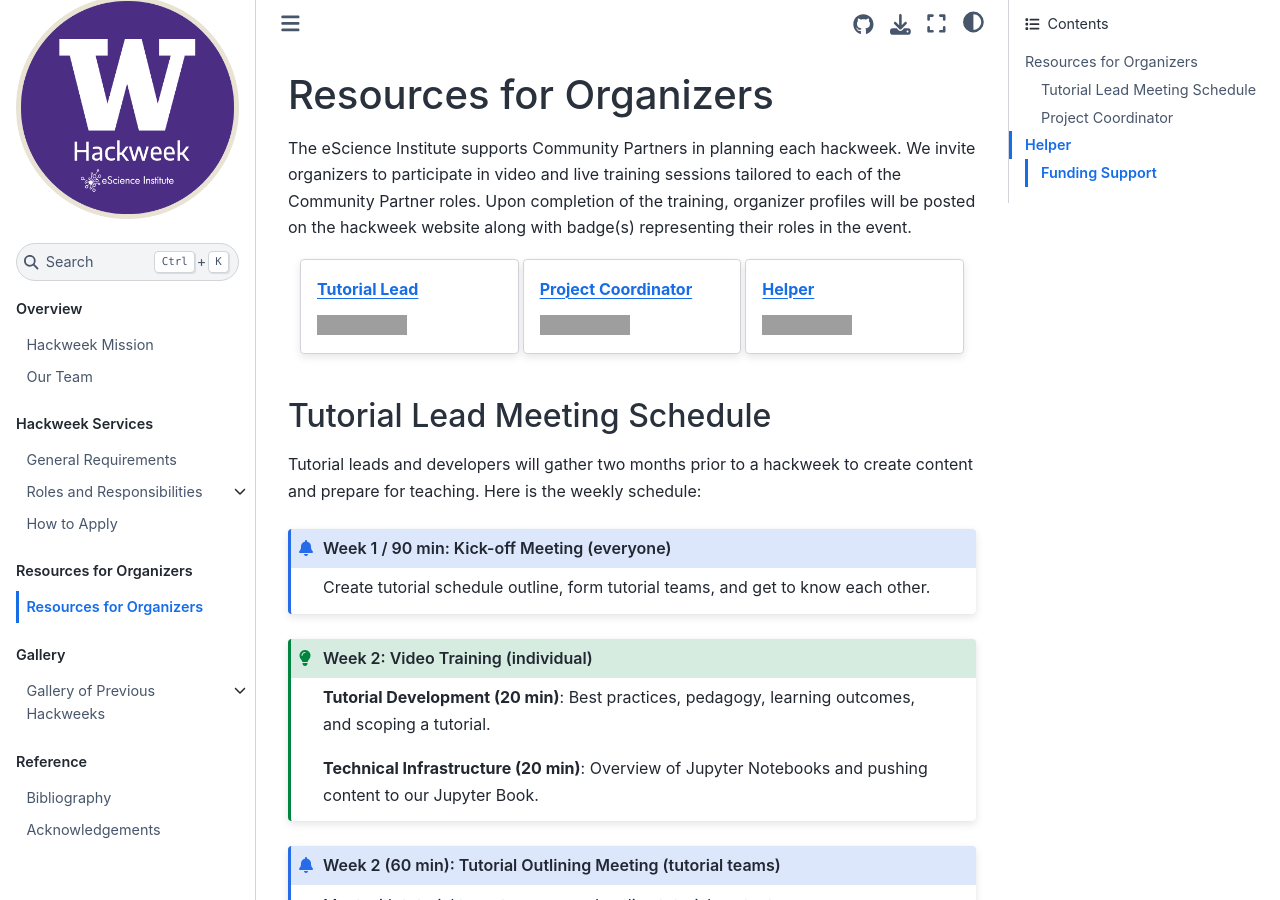
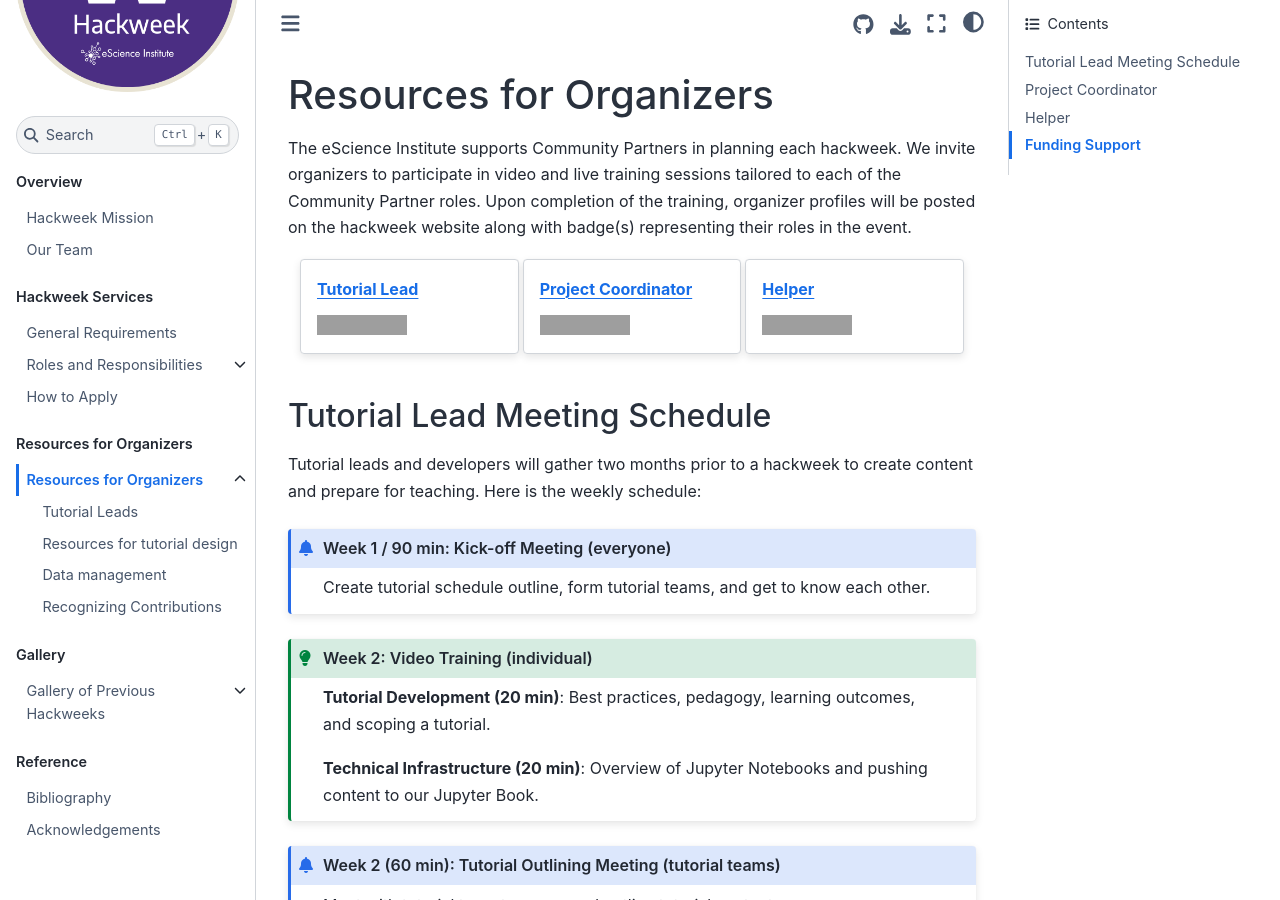
Before and after one commit to uwhackweek/hackweeks-as-a-service, a Jupyter Book: the page built from docs/resources/index.md, in a window 1280 px wide and 900 px high. Built offline with Jupyter Book 1.0.4 settings and Sphinx 7.4.7 and the Sphinx Book theme 1.1.4, drawn with Linux system fonts in a browser that asks for light colours; grey boxes are pictures that could not be loaded.

Commit message:
Apply suggestions from code review
Co-authored-by: Joachim Meyer <j.meyer@utah.edu>

```diff
--- a/docs/resources/index.md
+++ b/docs/resources/index.md
@@ -76,7 +76,7 @@
 
 ## Project Coordinator
 
-# Helper
+## Helper
 
 
 ## Funding Support
```
